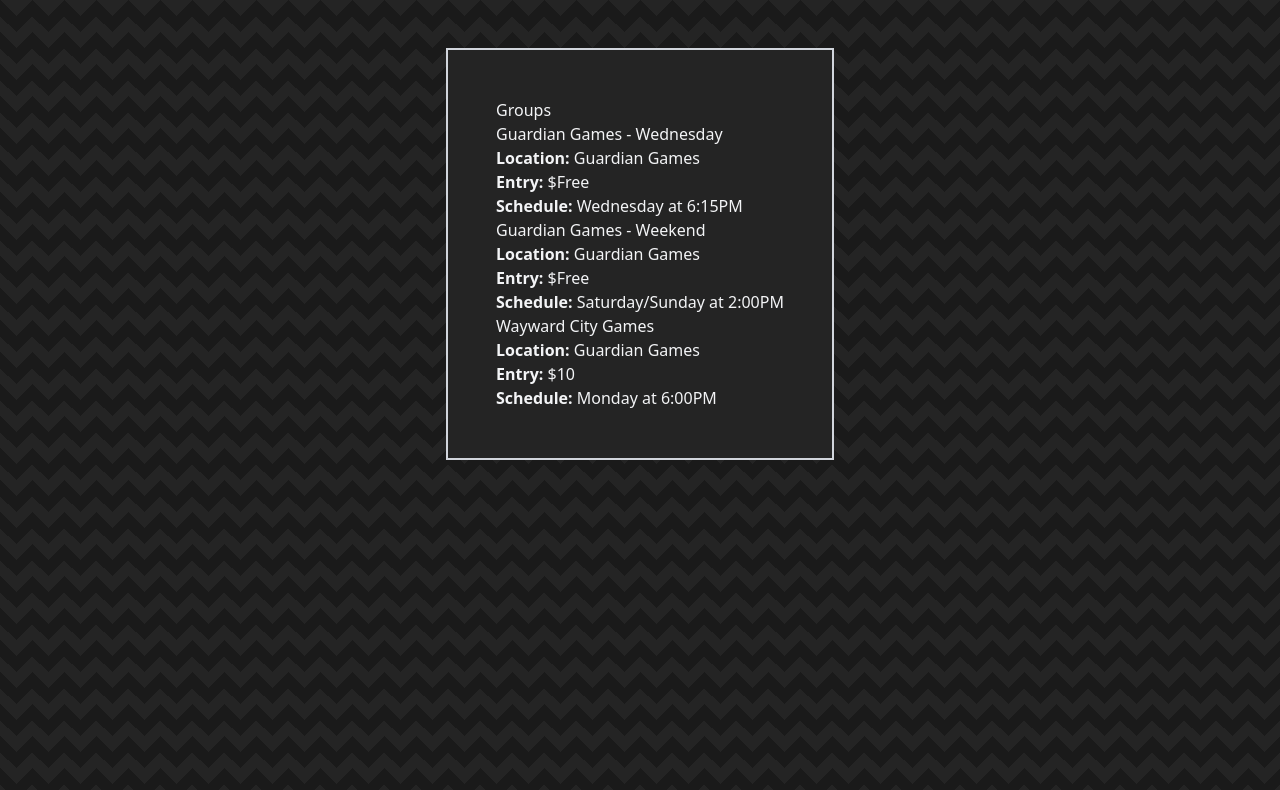
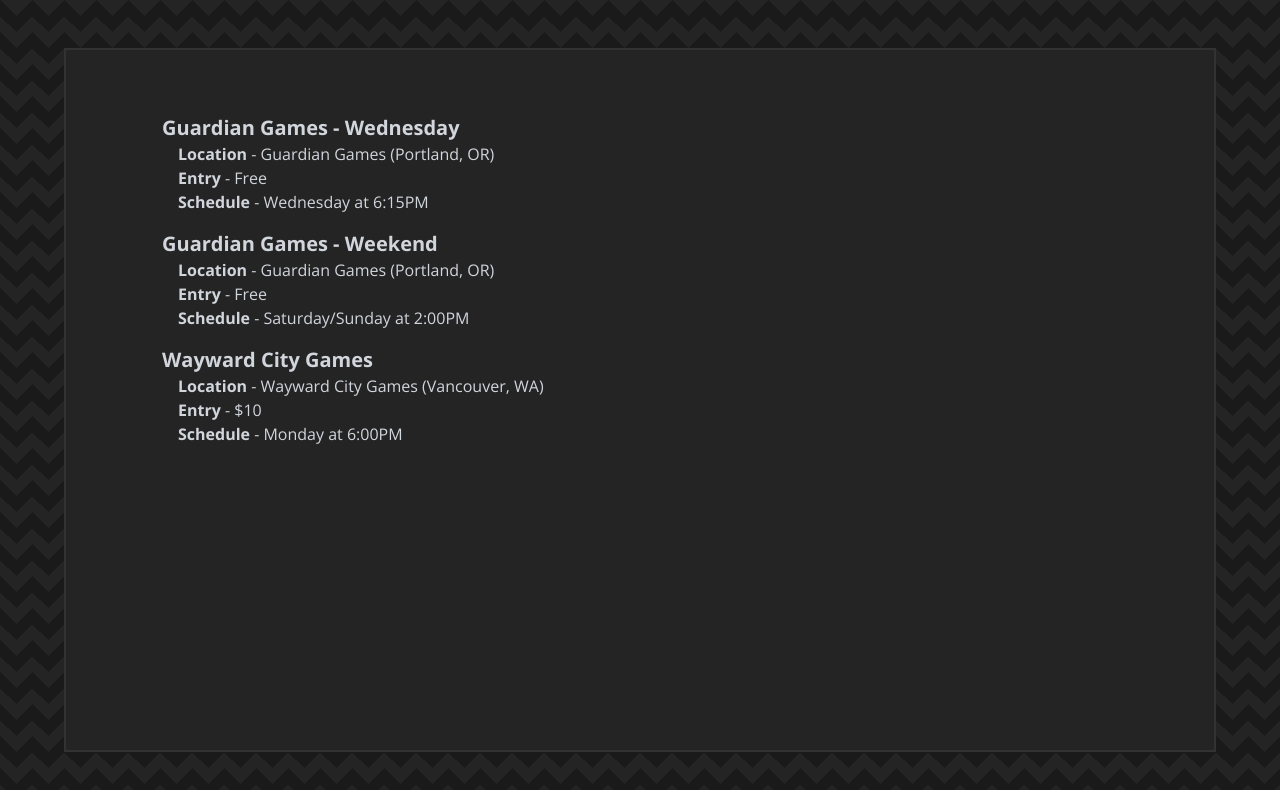
Before and after one commit to damon-myers/pnwcubedrafters, a Next.js app: page /locations in a window 1280 px wide. Shown: the top 790 px of the page. Built offline with nearby package versions, Linux system fonts and the light colour scheme.

Commit message:
feat: Complete homepage; begin on locations page

```diff
--- a/src/app/layout.tsx
+++ b/src/app/layout.tsx
@@ -23,9 +23,11 @@
         <meta name="viewport" content="width=device-width, initial-scale=1" />
       </head>
       <body
-        className={`${openSans.variable} ${openSans.variable} antialiased text-gray-100`}>
-        <div className="bg-[#242424] p-8 md:border-2 md:border-gray-300 md:m-12 md:p-12 md:max-w-6xl md:place-self-center">
-          {children}
+        className={`${openSans.className} antialiased text-gray-300 `}>
+        <div className="flex md:justify-center min-h-screen min-w-screen">
+          <div className="flex-grow bg-[#242424] p-8 md:border-2 md:border-[#323232] md:m-12 md:p-12 md:max-w-6xl">
+            {children}
+          </div>
         </div>
       </body>
     </html>
--- a/src/app/locations/page.tsx
+++ b/src/app/locations/page.tsx
@@ -3,14 +3,13 @@
 export default function GroupsPage() {
   return (
     <div>
-      <h1>Groups</h1>
-      <ul>
+      <ul className="px-8">
         {groups.map((group, index) => (
-          <li key={index}>
-            <h2>{group.name}</h2>
-            <p><b>Location:</b> {group.venue_name}</p>
-            <p><b>Entry:</b> ${group.entry_fee}</p>
-            <p><b>Schedule:</b> {group.day_of_week} at {group.time}</p>
+          <li className="m-4" key={index}>
+            <h2 className="text-xl font-bold">{group.name}</h2>
+            <p className="ml-4 text-md"><b>Location</b> - {group.venue_name} ({group.venue_address.city}, {group.venue_address.state})</p>
+            <p className="ml-4 text-md"><b>Entry</b> - {group.entry_fee == "Free" ? "Free" : `\$${group.entry_fee}`}</p>
+            <p className="ml-4 text-md"><b>Schedule</b> - {group.day_of_week} at {group.time}</p>
           </li>
         ))}
       </ul>
--- a/src/app/page.tsx
+++ b/src/app/page.tsx
@@ -3,20 +3,22 @@
 export default function Home() {
   return (
     <div>
-      <h1 className="text-3xl font-bold mb-4">Who are we?</h1>
+      <div className="mb-8">
+        <h1 className="text-3xl font-bold mb-4"> Who are we?</h1 >
         <p className="text-lg mb-4">
           PNW Cube Drafters is a community of Magic: The Gathering players in the Pacific Northwest of the US who enjoy playing a specific format known as Cube.
           We host frequent events at local game stores and private homes, and we encourage players of all skill levels to join us.
         </p>
         <p className="text-lg mb-4">
-        While we are mostly located in the greater Portland, OR metro area, we have members spread out from Salem, OR to Seattle, WA.
+          While we are mostly located in the greater Portland, OR metro area, we have members everywhere from Salem, OR to Seattle, WA.
         </p>
         <p className="text-lg mb-4">
           Already interested? Head to the <a href="/locations" className="text-blue-300 hover:underline">locations</a> page to find a game near you, or join us on <a href="https://discord.gg/h45vZ3Hr8x" className="text-blue-300 hover:underline">Discord</a> to chat and find a group.
         </p>
         <ul></ul>
-      <div className="mx-auto m-4 w-2xs border-t border-gray-400" />
-      <h1 className="text-3xl font-bold mb-4">What is "Cube"?</h1>
+      </div>
+      <div className="mb-8">
+        <h1 className="text-3xl font-bold mb-4">What is Cube?</h1>
         <p className="text-lg mb-4">
           <a href="https://luckypaper.co/what-is-a-cube/" className="text-blue-300 hover:underline">Cube</a> is a way to play Magic: the Gathering where players build decks using a curated set of cards known as a cube.
           A cube might be themed around a specific format, set, mechanic, or even a single card.
@@ -26,14 +28,15 @@
           Because the cards are provided by the designer of the cube, players don't need to purchase <i>anything</i> to play.
           This makes Cube a great way for newcomers to enjoy the game without having to invest huge sums of money into building and maintaining a collection.
         </p>
-      <div className="mx-auto m-4 w-2xs border-t border-gray-400" />
+      </div>
+      <div className="mb-8">
         <h1 className="text-3xl font-bold mb-4">Want to learn more?</h1>
         <p className="text-lg mb-4">
           The social aspect of Cube has resulted in a vibrant community that creates a wealth of content for players to learn from.
           <br className="mb-4" />
           A few of our favorites:
         </p>
-      <ul className="list-disc pl-8">
+        <ul className="list-disc px-8">
           <li className="text-lg mb-4">
             <a href="https://discord.gg/h45vZ3Hr8x" className="text-blue-300 hover:underline">PNW Cube Drafters Discord</a> - Discord server for the PNW Cube Drafters community. We'll happily answer any questions you have!
           </li>
@@ -47,6 +50,7 @@
             <a href="https://discord.com/invite/mtg-cube-talk-263828508126609420" className="text-blue-300 hover:underline">MTG Cube Talk Discord</a> - A Discord server for Cube players from all over the world. Most Cube conversations happen here.
           </li>
         </ul>
+      </div>
     </div >
   );
 }
--- a/src/models/groups.ts
+++ b/src/models/groups.ts
@@ -49,14 +49,14 @@
     day_of_week: "Monday",
     time: "6:00PM",
     entry_fee: 10,
-    venue_name: "Guardian Games",
+    venue_name: "Wayward City Games",
     venue_address: {
-      street: "345 SE Taylor St",
-      city: "Portland",
-      state: "OR",
-      zip: "97214",
-      lat: 45.515354223938296,
-      lng: -122.66214899579316
+      street: "8050 E Mill Plain Blvd",
+      city: "Vancouver",
+      state: "WA",
+      zip: "98664",
+      lat: 45.62526151479038,
+      lng: -122.58994285066382
     }
   },
 ];
```
Lines whose indentation alone changed are shown as unchanged.
